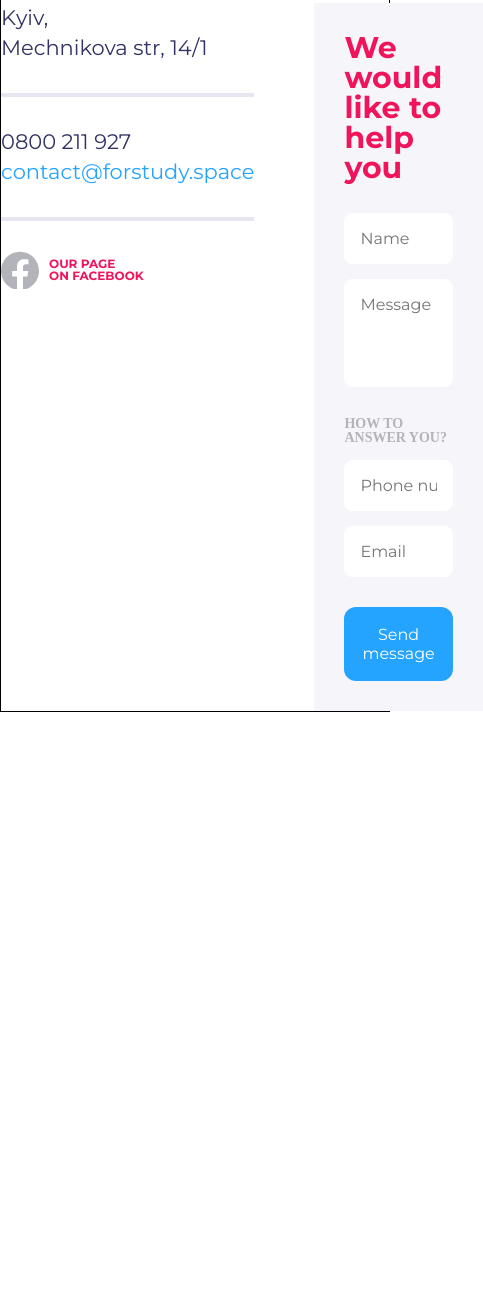
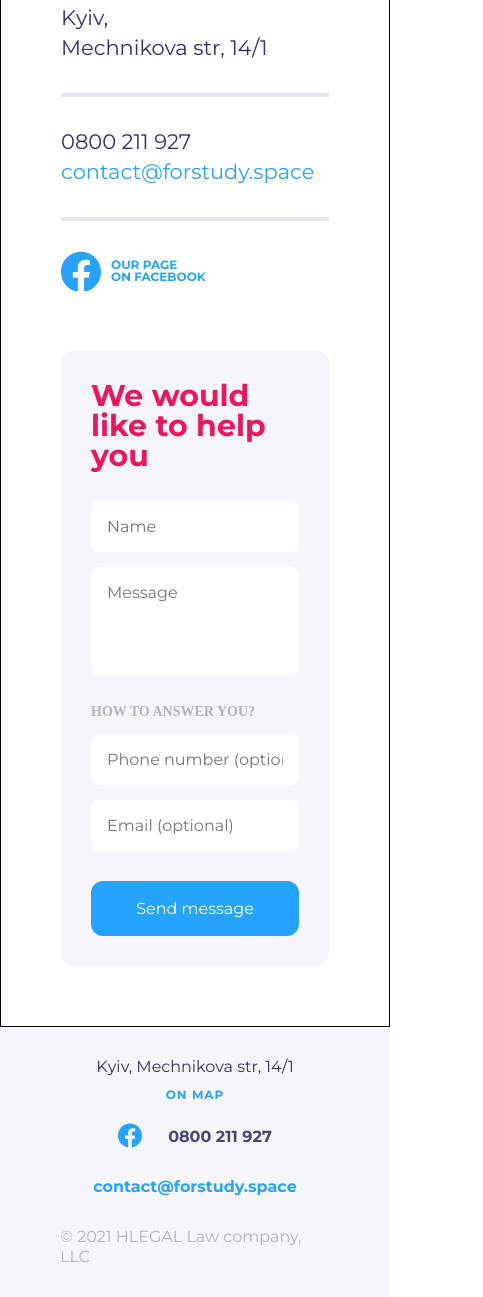
Before and after one commit to PlutovaKate/Hillel_Hlegal, a website: page app/contact.html in a window 390 px wide. Shown: the part 167-1464 px from the top of the page, 483 px wide, since content can reach past the window. Before the commit the page ends 879 px from the top, so only its background shows below. Drawn offline with nearby package versions, Linux system fonts and the light colour scheme; files that its build step writes are made by us from their sources.

Commit message:
added responsive design to contact page

```diff
--- a/app/contact.html
+++ b/app/contact.html
@@ -140,7 +140,11 @@
         >
 
         <div>
-          <a class="auth-nav__social">
+          <a
+            class="auth-nav__social"
+            href="https://facebook.com"
+            aria-label="Facebook"
+          >
             <svg
               class="facebook-svg facebook-svg_light-theme"
               xmlns="http://www.w3.org/2000/svg"
@@ -224,7 +228,11 @@
           >
 
           <div>
-            <a class="auth-nav__social" aria-label="facebook">
+            <a
+              class="auth-nav__social"
+              href="https://facebook.com"
+              aria-label="facebook"
+            >
               <svg
                 class="facebook-svg facebook-svg_light-theme"
                 xmlns="http://www.w3.org/2000/svg"
@@ -295,14 +303,15 @@
 
           <div>
             <a
+              href="https://facebook.com"
               class="auth-nav__social section-contact__social"
               aria-label="Our page on Facebook"
             >
               <svg
-                class="facebook-svg facebook-svg_light-theme"
+                class="facebook-svg facebook-contact"
                 xmlns="http://www.w3.org/2000/svg"
-                width="38"
-                height="38"
+                width="40"
+                height="40"
                 viewBox="0 0 24 24"
                 fill="none"
               >
@@ -322,7 +331,6 @@
 
         <div class="contact-form">
           <form action="#" method="post" novalidate>
-
             <h3 class="contact-form__title">We would like to help you</h3>
 
             <div class="contact-group">
@@ -336,8 +344,6 @@
                 autocomplete="name"
               />
 
-
-
               <label class="visually-hidden" for="message">Message</label>
               <textarea
                 id="message"
@@ -346,9 +352,7 @@
                 placeholder="Message"
                 required
               ></textarea>
-
             </div>
-
 
             <fieldset class="contact-group">
               <legend class="contact-group__title">How to answer you?</legend>
@@ -359,7 +363,7 @@
                   id="phone"
                   name="phone"
                   type="tel"
-                placeholder="Phone number"
+                  placeholder="Phone number (optional)"
                   autocomplete="tel"
                 />
               </div>
@@ -370,17 +374,50 @@
                   id="email"
                   name="email"
                   type="email"
-                placeholder="Email"
+                  placeholder="Email (optional)"
                   autocomplete="email"
                 />
               </div>
-
             </fieldset>
 
-          <button type="submit" class="contact-submit">
-            Send message
-          </button>
+            <button type="submit" class="contact-submit">Send message</button>
+          </form>
+        </div>
       </section>
     </main>
+
+    <footer class="footer">
+      <div class="footer__wrap">
+        <div>
+          <div class="footer__location">
+            <address class="footer__address">
+              Kyiv, Mechnikova str, 14/1
+            </address>
+            <a class="footer__map" href="">On map</a>
+          </div>
+          <div class="footer__contacts">
+            <a class="footer__social" href="" aria-label="facebook">
+              <svg
+                class="facebook-svg footer__facebook"
+                xmlns="http://www.w3.org/2000/svg"
+                width="24"
+                height="25"
+                fill="none"
+              >
+                <path
+                  fill="currentColor"
+                  d="M24 12.573C24 5.905 18.627.5 12 .5S0 5.905 0 12.573C0 18.6 4.388 23.594 10.125 24.5v-8.437H7.078v-3.49h3.047v-2.66c0-3.025 1.791-4.697 4.533-4.697 1.313 0 2.686.236 2.686.236v2.971H15.83c-1.491 0-1.956.93-1.956 1.886v2.264h3.328l-.532 3.49h-2.796V24.5C19.612 23.594 24 18.6 24 12.573Z"
+                />
+              </svg>
+            </a>
+            <a class="footer__tel" href="tel:0800211927">0800 211 927</a>
+            <a class="footer__mail" href="mailto:contact@forstudy.space"
+              >contact@forstudy.space</a
+            >
+          </div>
+        </div>
+        <p class="footer__copyright">&copy; 2021 HLEGAL Law company, LLC</p>
+      </div>
+    </footer>
   </body>
 </html>
--- a/app/styles/components/_header.scss
+++ b/app/styles/components/_header.scss
@@ -146,7 +146,9 @@
   }
 
   &__social:hover .facebook-svg,
-  &__social:focus .facebook-svg {
+  &__social:focus .facebook-svg,
+  &__social:hover .section-contact__text,
+  &__social:focus .section-contact__text {
     color: $accentColor;
     transition: all 0.5s;
     cursor: pointer;
--- a/app/styles/components/_page-contact.scss
+++ b/app/styles/components/_page-contact.scss
@@ -4,19 +4,37 @@
   display: flex;
   flex-direction: row;
   width: 100%;
-  max-width: 1360px;
   gap: 60px;
 
-  margin-left: auto;
-  margin-right: auto;
-  margin-top: 60px;
+  padding: 60px 280px;
+
+  @media screen and (max-width: 1440px) {
+    padding: 60px 180px;
+  }
+
+  @media screen and (max-width: 1024px) {
+    padding: 60px;
+  }
+
+  @media screen and (max-width: 768px) {
+    flex-direction: column;
+  }
+
+  @media screen and (max-width: 376px) {
+    padding: 30px;
+    gap: 30px;
+  }
 
   &__info {
     width: 100%;
-    max-width: 650px;
+    // max-width: 650px;
 
     display: flex;
     flex-direction: column;
+
+    // @media screen and (max-width: 1440px) {
+    //   max-width: 510px;
+    // }
   }
 
   &__address {
@@ -47,10 +65,12 @@
     flex-direction: row;
     gap: 10px;
     align-items: center;
+
+    width: fit-content;
   }
 
   &__text {
-    color: $accentColor;
+    color: $regularColor;
 
     font-weight: 700;
     font-size: 12px;
@@ -69,12 +89,18 @@
 
 .contact-form {
   width: 100%;
-  max-width: 650px;
+  // max-width: 650px;
   background: $bgColor;
   display: flex;
   flex-direction: column;
 
+  border-radius: 12px;
+
   padding: 30px;
+
+  // @media screen and (max-width: 1440px) {
+  //   max-width: 510px;
+  // }
 
   &__title {
     color: $accentColor;
@@ -136,3 +162,13 @@ textarea {
 
   width: 100%;
 }
+
+.facebook-link:hover,
+.facebook-link:focus {
+  cursor: pointer;
+  color: aqua;
+}
+
+.facebook-contact {
+  color: $regularColor;
+}
```
Also changed, not shown: app/css/main.css, dist/contact.html, dist/styles/main.min.css, 2 other files. Lines whose indentation alone changed are shown as unchanged.
